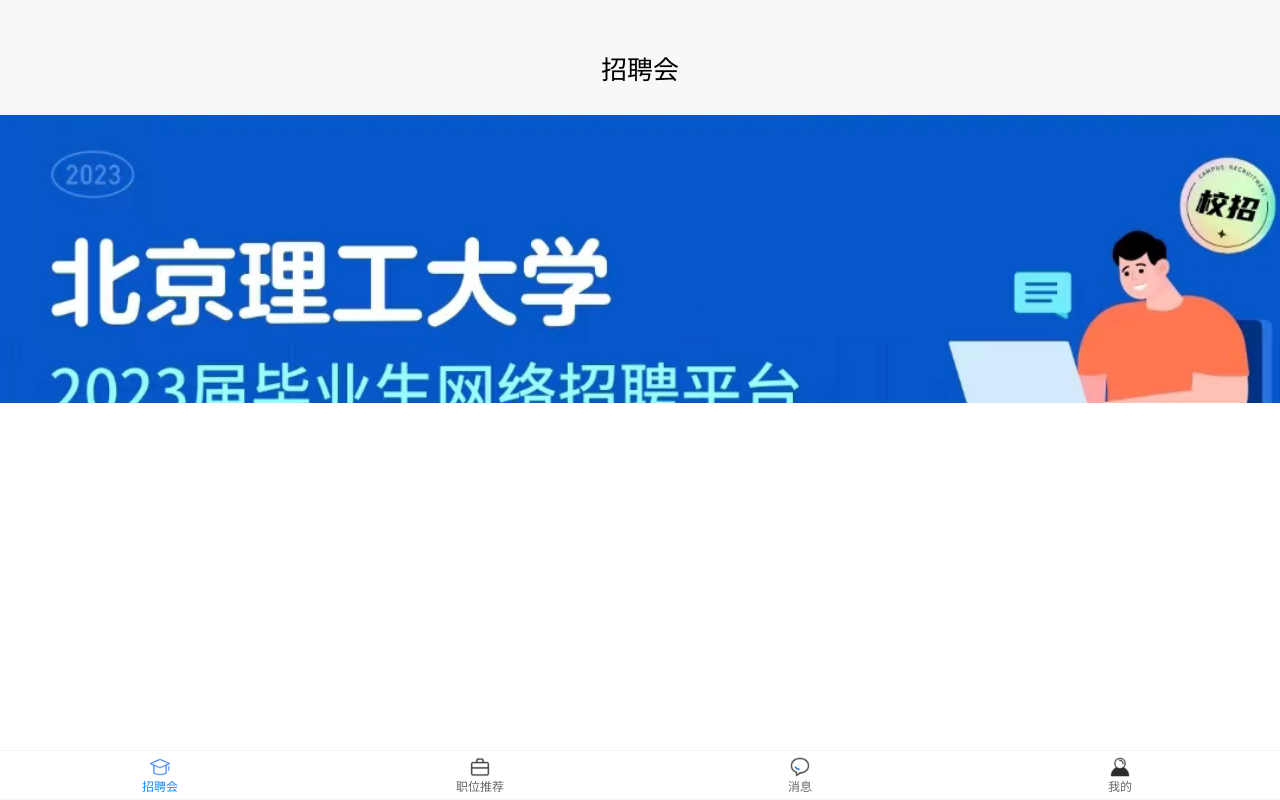
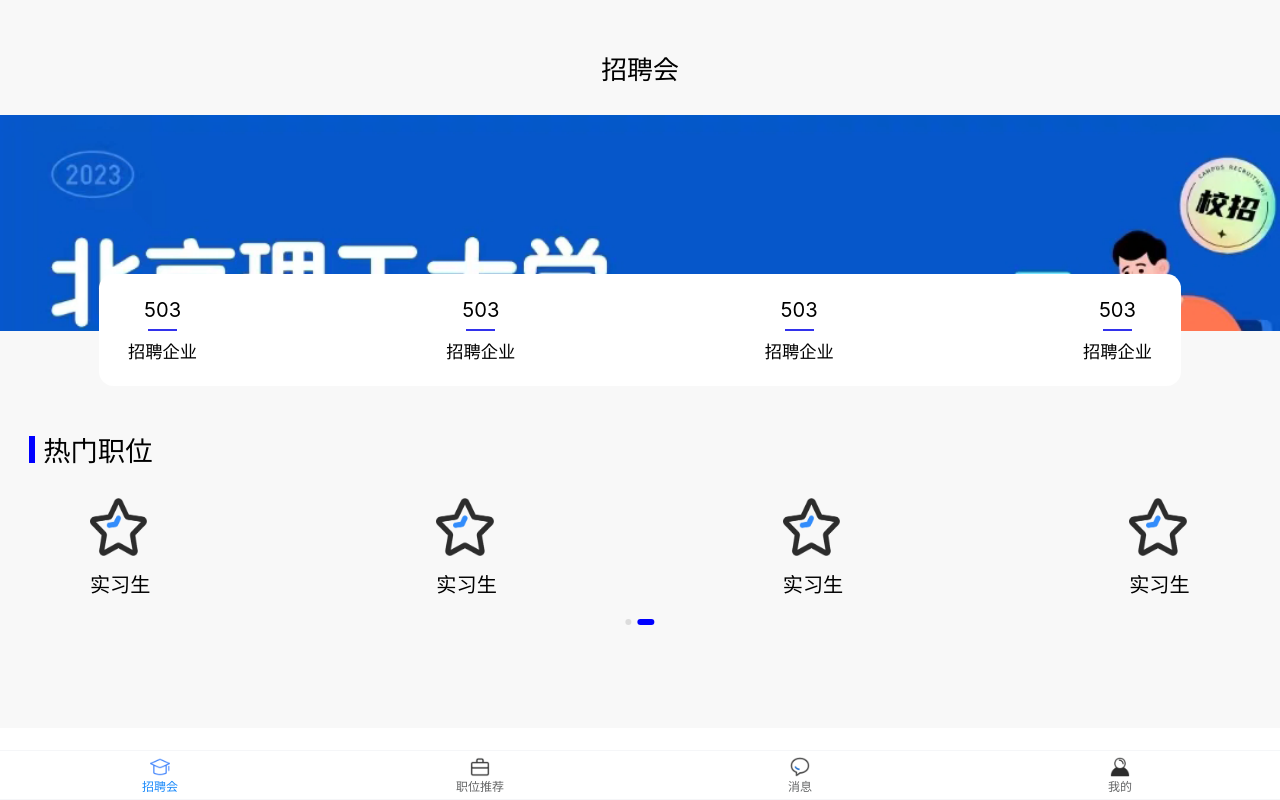
Before and after one commit to bo-ddd/bys-h5, a Vue app: page /jobfairs in a window 1280 px wide. Built offline with nearby package versions, Linux system fonts and the light colour scheme.

Commit message:
jobfairs

```diff
--- a/src/views/jobfairs/JobFairsView.vue
+++ b/src/views/jobfairs/JobFairsView.vue
@@ -5,8 +5,91 @@
     </div>
 
     <div class="main">
-      <div class="header-banner">
+      <div class="banner-box"></div>
+      <div class="data-statistics">
+        <div class="filx-column_center">
+          <div>503</div>
+          <div>
+            <div class="line"></div>
+          </div>
+          <div class="fs-12">招聘企业</div>
+        </div>
+        <div class="filx-column_center">
+          <div>503</div>
+          <div>
+            <div class="line"></div>
+          </div>
+          <div class="fs-12">招聘企业</div>
+        </div>
+        <div class="filx-column_center">
+          <div>503</div>
+          <div>
+            <div class="line"></div>
+          </div>
+          <div class="fs-12">招聘企业</div>
+        </div>
+        <div class="filx-column_center">
+          <div>503</div>
+          <div>
+            <div class="line"></div>
+          </div>
+          <div class="fs-12">招聘企业</div>
+        </div>
+      </div>
 
+      <div class="content">
+        <div class="popularPositions">
+          <div class="popularPositions-header">
+            <div>
+              <div class="beam"></div>
+            </div>
+            <div>热门职位</div>
+          </div>
+          <div class="swiper-box">
+            <van-swipe class="my-swipe" :autoplay="4000" indicator-color="white">
+              <van-swipe-item class="ptl-20">
+                <div class="swipe-item_box">
+                  <div>
+                    <img src="@/assets/images/icon-collection.png" alt="">
+                    <p class="pt-6">1</p>
+                  </div>
+                  <div>
+                    <img src="@/assets/images/icon-collection.png" alt="">
+                    <p class="pt-6">实习生</p>
+                  </div>
+                  <div>
+                    <img src="@/assets/images/icon-collection.png" alt="">
+                    <p class="pt-6">实习生</p>
+                  </div>
+                  <div>
+                    <img src="@/assets/images/icon-collection.png" alt="">
+                    <p class="pt-6">实习生</p>
+                  </div>
+                </div>
+              </van-swipe-item>
+              <van-swipe-item class="ptl-20 ml-10">
+                <div class="swipe-item_box">
+                  <div>
+                    <img src="@/assets/images/icon-collection.png" alt="">
+                    <p class="pt-6">实习生</p>
+                  </div>
+                  <div>
+                    <img src="@/assets/images/icon-collection.png" alt="">
+                    <p class="pt-6">实习生</p>
+                  </div>
+                  <div>
+                    <img src="@/assets/images/icon-collection.png" alt="">
+                    <p class="pt-6">实习生</p>
+                  </div>
+                  <div>
+                    <img src="@/assets/images/icon-collection.png" alt="">
+                    <p class="pt-6">实习生</p>
+                  </div>
+                </div>
+              </van-swipe-item>
+            </van-swipe>
+          </div>
+        </div>
       </div>
     </div>
   </div>
@@ -20,6 +103,31 @@
 .jobfairs {
   height: 100%;
 
+  .pt-6 {
+    padding-top: .6rem;
+  }
+
+  .swipe-item_box {
+    display: flex;
+    gap: 2rem 0;
+    justify-content: space-between;
+    width: 90%;
+    margin: 0 auto;
+
+    img {
+      width: 4rem;
+      height: 4rem;
+    }
+  }
+
+  .filx-column_center {
+    display: flex;
+    justify-content: center;
+    align-items: center;
+    flex-direction: column;
+    gap: .5rem;
+  }
+
   .header {
     display: flex;
     justify-content: center;
@@ -31,12 +139,76 @@
   }
 
   .main {
-    height: calc(100% - 8rem);
+    height: calc(100% - 7rem);
     overflow: auto;
-    background-image: url('@/assets/images/banner.png');
-    height: 20rem;
-    background-repeat: no-repeat;
-    background-size: 100%;
+    background: #F8F8F8;
+
+    .content {
+      margin-top: 7rem;
+      padding: 0 2rem;
+    }
+
+    .popularPositions {
+      .popularPositions-header {
+        display: flex;
+        font-size: 1.9rem;
+        align-items: center;
+        gap: 0 .6rem;
+
+        .beam {
+          width: .4rem;
+          background: blue;
+          height: 1.9rem;
+        }
+      }
+
+      .my-swipe .van-swipe-item {
+        font-size: 1.4rem;
+        margin-top: 2rem;
+        padding-bottom: 2rem;
+      }
+    }
+
+    .banner-box {
+      background-image: url('@/assets/images/banner.png');
+      background-repeat: no-repeat;
+      background-size: 100%;
+      height: 15rem;
+    }
+
+    .line {
+      border-bottom: .2rem solid rgb(50, 50, 236);
+      width: 2rem;
+    }
+
+    .data-statistics {
+      position: relative;
+      background: red;
+      width: 80%;
+      background: rgb(255, 255, 255);
+      margin: -4rem auto;
+      border-radius: 1rem;
+      display: flex;
+      justify-content: space-between;
+      padding: 1.6rem 2rem;
+      font-size: 1.4rem;
+      z-index: 999;
+    }
   }
 }
+
+:deep(.van-swipe__indicators) {
+  top: 95%;
+}
+
+:deep(.van-swipe__indicator) {
+  background: rgb(154, 154, 154);
+
+}
+
+:deep(.van-swipe__indicator--active) {
+  background: blue !important;
+  width: 1.2rem;
+  border-radius: 1rem;
+}
 </style>
```
